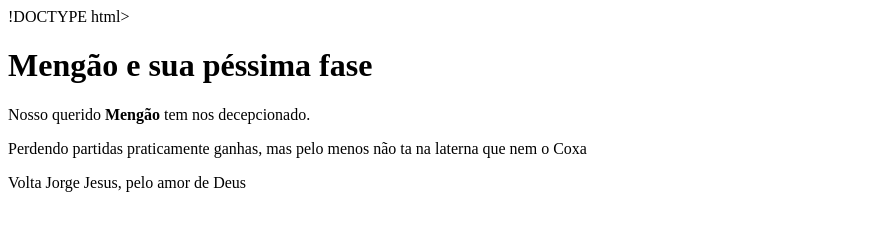
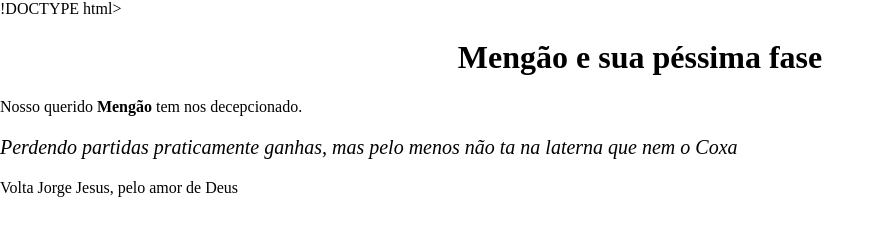
Before and after one commit to GuilhermeB00/js-escrevenome, a plain HTML site: page guilherme.html in a window 1280 px wide. Shown: the whole page, without its empty margins (0-885 px from the left). Drawn offline with Linux system fonts and the light colour scheme.

Commit message:
adc coisas

```diff
--- a/guilherme.html
+++ b/guilherme.html
@@ -1,15 +1,21 @@
 !DOCTYPE html>
 <html lang="pt-br">
     <head>
-    <title>Mengão</title>
-        <meta charset="UTF-8">
+     <meta charset="UTF-8">
+     <title>Mengão</title>
+     <link rel="stylesheet" href="style.css">
+
+     <style>
+
+     </style>
+    </head>
 
     <body>
-        <h1>Mengão e sua péssima fase</h1>
+        <h1 style="text-align: center; background: ">Mengão e sua péssima fase</h1>
 
         <p>Nosso querido <strong>Mengão</strong> tem nos decepcionado.</p>
 
-        <p>Perdendo partidas praticamente ganhas, mas pelo menos não ta na laterna que nem o Coxa</p>
+        <p style="font-size: 20px"><em>Perdendo partidas praticamente ganhas, mas pelo menos não ta na laterna que nem o Coxa</em></p>
 
         <p>Volta Jorge Jesus, pelo amor de Deus</p>
     </body>
```
